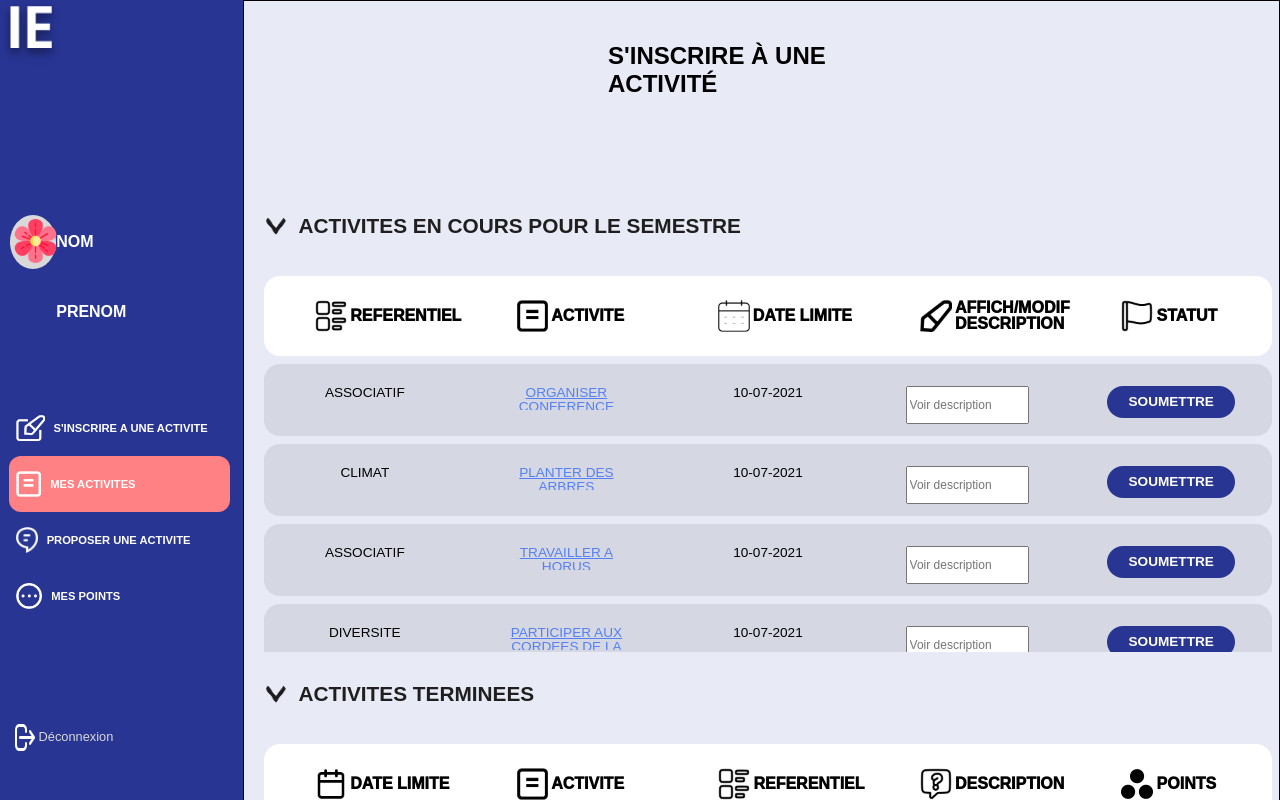
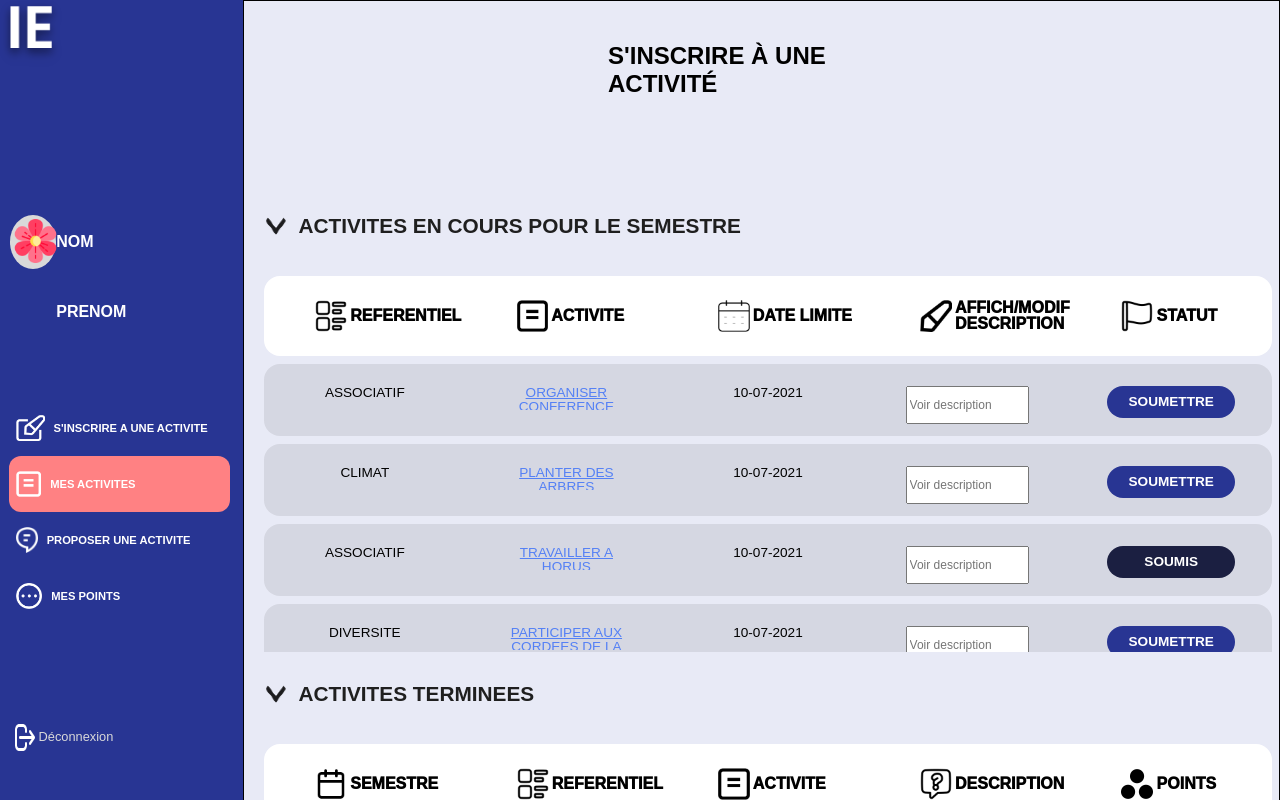
Before and after one commit to Kyd72/projet-INGENIEURS-ENGAGES, a Vue app: page /MesActivites in a window 1280 px wide. Shown: the top 800 px of the page. Built offline with nearby package versions, Linux system fonts and the light colour scheme.

Commit message:
minor modifications, variables renaming

```diff
--- a/src/components/etudiant/page_mes_activites/WritingDescription.vue
+++ b/src/components/etudiant/page_mes_activites/WritingDescription.vue
@@ -3,19 +3,19 @@
   <div v-if="props.showed" id="writing-description">
     <div id="container-titre-activite-with-button-close">
       <span id="titre-activite-in-writingDescription">{{ props.activity_name }}</span>
-      <button id="button-delete-in-writingDescription" class="button-in-WritingDescription" @click="clickOnDelete">
+      <button title="Supprimer cette activité" id="button-delete-in-writingDescription" class="button-in-WritingDescription" @click="clickOnDelete">
         <img
           src="src/assets/mes_activites/zone_texte_description/img_delete.png" alt=""></button>
-      <button id="button-close-in-writingDescription" class="button-in-WritingDescription" @click="clickOnClose"><img
+      <button title="Fermer" id="button-close-in-writingDescription" class="button-in-WritingDescription" @click="clickOnClose"><img
           src="src/assets/mes_activites/zone_texte_description/img_close.png" alt=""></button>
     </div>
     <div id="container-writing-description-with-referent-name-and-bonus">
       <div id="description-activite-in-writingDescription"><textarea name="written_description" id="description-in-writing-description"
            placeholder="Décrivez les actions menées dans le cadre de cette activité"></textarea></div>
 
-      <button id="button-save-in-writing-description" class="button-in-WritingDescription" @click="clickOnSave">
+      <button id="button-save-in-writing-description" class="button-in-WritingDescription" @click="clickOnSave" title="Sauvegarder">
         <div>
-          <span>SAUVEGARDER</span>
+          <span >SAUVEGARDER</span>
           <img
               src="src/assets/mes_activites/zone_texte_description/img_save.png" alt="">
         </div>
--- a/src/components/generic_components/CustomTable/CustomTableEtud.vue
+++ b/src/components/generic_components/CustomTable/CustomTableEtud.vue
@@ -306,6 +306,19 @@ function onClickOnRowData7 (message) {
   height: 4vh;
 }
 
+.row ul li .not-clickable-button {
+  display: inline-flex;
+  align-items: center;
+  justify-content: center;
+  font-weight: 800;
+  background-color: #1b1f41; /*bleu ISIS*/
+  border-radius: 2vh;
+  color: #FFFFFF;
+  cursor: default;
+  height: 4vh;
+
+}
+
 .row ul li .clickable-text {
 
 
@@ -325,6 +338,18 @@ function onClickOnRowData7 (message) {
   line-height: 1.5vh;
   cursor: pointer ;
 
+}
+
+.row ul li .clickable-button:active {
+  background-color: #131850; /*bleu ISIS*/
+
+}
+
+
+.row ul li .clickable-text:active {
+  text-decoration-line: underline;
+  color: #d54a4a;
+  cursor: pointer;
 }
 
 
@@ -405,9 +430,20 @@ function onClickOnRowData7 (message) {
   cursor: pointer;
 }
 
+.title ul li .clickable-button:active {
+  background-color: #131850; /*bleu ISIS*/
+
+}
+
 .title ul li .clickable-text {
   text-decoration-line: underline;
   color: #5480f5;
+  cursor: pointer;
+}
+
+.title ul li .clickable-text:active {
+  text-decoration-line: underline;
+  color: #d54a4a;
   cursor: pointer;
 }
 
--- a/src/views/etudiant/main_component/MesActivitesView.vue
+++ b/src/views/etudiant/main_component/MesActivitesView.vue
@@ -17,8 +17,8 @@
 
 
     <CustomTableEtud v-if="showTableActivitesEnCours"
-                     :array_for_title_row="titleRowTable1"
-                     :array_for_data_row="dataRowTable"
+                     :array_for_title_row="titleRowTableActiviteEnCours"
+                     :array_for_data_row="dataRowTableTableActiviteEnCours"
                      @clickOnRowData2="clickOnActivityName"
                      @clickOnRowData4="clickOnActivityDescription"
     />
@@ -39,8 +39,8 @@
 
 
     <CustomTableEtud v-if="showTableActivitesTerminees"
-                     :array_for_title_row="titleRowTable2"
-                     :array_for_data_row="dataRowTable2"
+                     :array_for_title_row="titleRowTableActiviteesTerminees"
+                     :array_for_data_row="dataRowTableActiviteesTerminees"
                      @clickOnRowData2="clickOnActivityName"
     />
 
@@ -58,6 +58,7 @@
                        :activity_id="activityIdForWriting"
                        @clickOnClosed="settingShowWritToFalse"
                        @clickOnSaved="settingShowWritToFalse"
+                       @clickOnDeleted="settingShowWritToFalseWithDelete"
 
 
   >
@@ -121,7 +122,7 @@ let data3 =
       deux :   {intitule : "TRAVAILLER A HORUS", cssclass : "clickable-text"},    //pour colomne NOM DE L'ACTIVITE
       trois :  {intitule : "10-07-2021", cssclass : "non-clickable"},             //pour colomne DATE LIMITE
       quatre : {intitule : "", cssclass : "editable-text"},                     //pour colomne
-      cinq :   {intitule : "SOUMETTRE", cssclass : "clickable-button"}                //pour colomne
+      cinq :   {intitule : "SOUMIS", cssclass : "not-clickable-button"}                //pour colomne
 
 
 
@@ -219,38 +220,38 @@ const dataRowTableSimul2=  [data6,data7,data8,data9,data10]
 
 /**DEBUT IMPLEMENTATION POUR REMPLISSAGE TABLEAU ********************************************************************************/
 //Données à afficher dans le tableau Activités en cours
-let colomneReferentielTable1=
+let colomneReferentielTableActiviteEnCours=
     { imgsrc : "src/assets/mes_activites/tableau_activites_en_cours/colonne_tableau/img_referentiel.png",
       cssclass :"non-clickable",
       intitule :"REFERENTIEL"
     }
 
-let colomneActiviteTable1=
+let colomneActiviteTableActiviteEnCours=
     { imgsrc : "src/assets/mes_activites/tableau_activites_en_cours/colonne_tableau/img_activite.png",
       cssclass :"non-clickable",
       intitule :"ACTIVITE"
     }
 
-let colomneDateLimite=
+let colomneDateLimiteTableActiviteEnCours=
     { imgsrc : "src/assets/mes_activites/tableau_activites_en_cours/colonne_tableau/img_date_limite.png",
       cssclass :"non-clickable",
       intitule :"DATE LIMITE"
     }
 
-let colomneModifDesc=
+let colomneModifDescTableActiviteEnCours=
     { imgsrc : "src/assets/mes_activites/tableau_activites_en_cours/colonne_tableau/img_modif_description.png",
       cssclass :"non-clickable",
       intitule :"AFFICH/MODIF DESCRIPTION"
     }
 
-let colomneStatut=
+let colomneStatutTableActiviteEnCours=
     { imgsrc : "src/assets/mes_activites/tableau_activites_en_cours/colonne_tableau/img_statut.png",
       cssclass :"non-clickable",
       intitule :"STATUT"
     }
 
 
-let titleRowTable1= [colomneReferentielTable1,colomneActiviteTable1,colomneDateLimite,colomneModifDesc, colomneStatut]
+let titleRowTableActiviteEnCours= [colomneReferentielTableActiviteEnCours,colomneActiviteTableActiviteEnCours,colomneDateLimiteTableActiviteEnCours,colomneModifDescTableActiviteEnCours, colomneStatutTableActiviteEnCours]
 
 
 /*Récupération données par requête AJAX */
@@ -258,49 +259,49 @@ let titleRowTable1= [colomneReferentielTable1,colomneActiviteTable1,colomneDateL
 /* Fin Récupération données par requête AJAX */
 
 /*Recopie données reçues par requête AJAX dans une array props pour CustomTable  */
-const dataRowTable = reactive([])
+const dataRowTableTableActiviteEnCours = reactive([])
 
 
-dataRowTableSimul1.forEach(element=>dataRowTable.push(element)) //sera fait à chaque onMounted ou à chaque clic sur AFFICHER TOUT
+dataRowTableSimul1.forEach(element=>dataRowTableTableActiviteEnCours.push(element)) //sera fait à chaque onMounted ou à chaque clic sur AFFICHER TOUT
 
 
 
 /*Fin Recopie données reçues par requête AJAX dans une array props pour CustomTable  */
 
-//Données à afficher dans tableau 2
+//Données à afficher dans tableau 2 Activitées terminées
 
-let colomneReferentielTable2=
+let colomneReferentielTableActiviteesTerminees=
     { imgsrc : "src/assets/mes_activites/tableau_activites_terminees/colonne_tableau/img_referentiel.png",
       cssclass :"non-clickable",
       intitule :"REFERENTIEL"
     }
 
-let colomneActiviteTable2=
+let colomneActiviteTableActiviteesTerminees=
     { imgsrc : "src/assets/mes_activites/tableau_activites_terminees/colonne_tableau/img_activite.png",
       cssclass :"non-clickable",
       intitule :"ACTIVITE"
     }
 
-let colomneSemestre=
+let colomneSemestreActiviteesTerminees=
     { imgsrc : "src/assets/mes_activites/tableau_activites_terminees/colonne_tableau/img_semestre.png",
       cssclass :"non-clickable",
-      intitule :"DATE LIMITE"
+      intitule :"SEMESTRE"
     }
 
-let colomneDescription=
+let colomneDescriptionActiviteesTerminees=
     { imgsrc : "src/assets/mes_activites/tableau_activites_terminees/colonne_tableau/img_description.png",
       cssclass :"non-clickable",
       intitule :"DESCRIPTION"
     }
 
-let colomnePointsAttribues=
+let colomnePointsAttribuesActiviteesTerminees=
     { imgsrc : "src/assets/mes_activites/tableau_activites_terminees/colonne_tableau/img_points_attribues.png",
       cssclass :"non-clickable",
       intitule :"POINTS"
     }
 
 
-let titleRowTable2= [colomneSemestre,colomneActiviteTable2,colomneReferentielTable2,colomneDescription, colomnePointsAttribues]
+let titleRowTableActiviteesTerminees= [colomneSemestreActiviteesTerminees,colomneReferentielTableActiviteesTerminees, colomneActiviteTableActiviteesTerminees, colomneDescriptionActiviteesTerminees, colomnePointsAttribuesActiviteesTerminees]
 
 
 /*Récupération données par requête AJAX */
@@ -308,10 +309,10 @@ let titleRowTable2= [colomneSemestre,colomneActiviteTable2,colomneReferentielTab
 /* Fin Récupération données par requête AJAX */
 
 /*Recopie données reçues par requête AJAX dans une array props pour CustomTable  */
-const dataRowTable2 = reactive([])
+const dataRowTableActiviteesTerminees = reactive([])
 
 
-dataRowTableSimul2.forEach(element=>dataRowTable2.push(element)) //sera fait à chaque onMounted ou à chaque clic sur AFFICHER TOUT
+dataRowTableSimul2.forEach(element=>dataRowTableActiviteesTerminees.push(element)) //sera fait à chaque onMounted ou à chaque clic sur AFFICHER TOUT
 
 
 
@@ -433,10 +434,18 @@ const clickOnActivityName = (message) => {
 
 /**FIN IMPLEMENTATION AFFICHAGE DESCRIPTION ET DETAILS D'UNE ACTIVITE*/
 
-/**DEBUT IMPLEMENETATION AFFICHAGE ET MODIFICATION DESCRIPTION*/
+/**DEBUT IMPLEMENTATION AFFICHAGE ET MODIFICATION DESCRIPTION DE TRAVAIL EFFECTUE*/
 
 const showWrit= ref(false)
 const settingShowWritToFalse = (event) => {
+  showWrit.value=false
+  opacity="none"
+}
+
+
+const settingShowWritToFalseWithDelete = (event) => {
+
+  /*TODO : ajax request to reload all datas (line 262 -265)*/
   showWrit.value=false
   opacity="none"
 }
@@ -452,7 +461,7 @@ const clickOnActivityDescription = (message) => {
 
 
 
-/**FIN IMPLEMENETATION AFFICHAGE ET MODIFICATION DESCRIPTION*/
+/**FIN IMPLEMENTATION AFFICHAGE ET MODIFICATION DESCRIPTION DE TRAVAIL EFFECTUE*/
 
 
 
```
